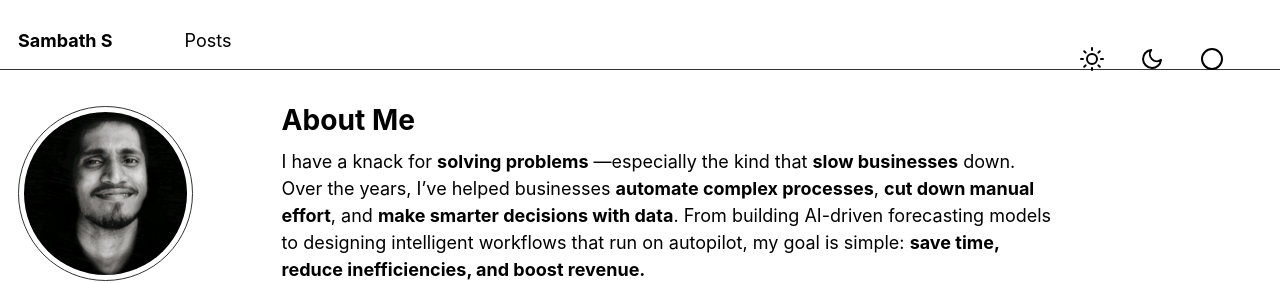
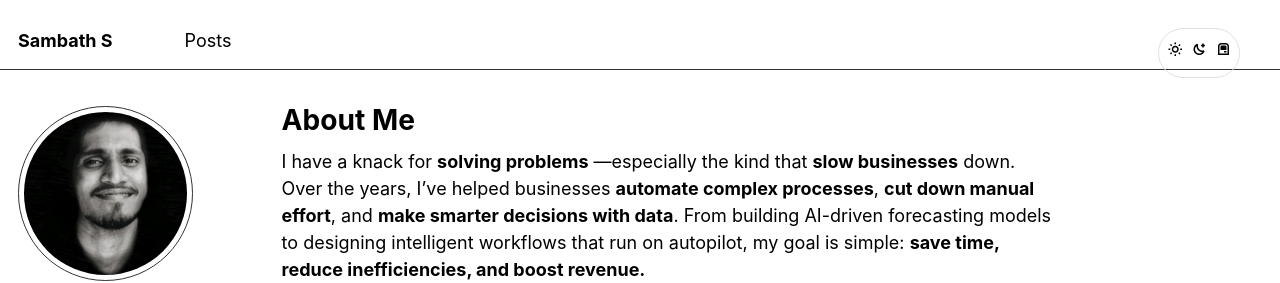
Before and after one commit to sambaths/sambaths-site, a Jekyll site: the page built from _pages/about.md, in a window 1280 px wide. Shown: the top 283 px of the page. Built offline with Jekyll 4.4.1, drawn with Linux system fonts in a browser that asks for light colours.

Commit message:
Alright, I'll implement a Vercel-style theme switcher for you.

```diff
--- a/_includes/masthead.html
+++ b/_includes/masthead.html
@@ -17,17 +17,24 @@
           {% endfor %}
         </ul>
         <ul class="hidden-links hidden"></ul>
-        <div class="theme-switcher">
-          <a href="#" class="theme-toggle" data-theme="default" title="Light Mode">
-            <svg xmlns="http://www.w3.org/2000/svg" width="24" height="24" viewBox="0 0 24 24" fill="none" stroke="currentColor" stroke-width="2" stroke-linecap="round" stroke-linejoin="round" class="feather feather-sun"><circle cx="12" cy="12" r="5"></circle><line x1="12" y1="1" x2="12" y2="3"></line><line x1="12" y1="21" x2="12" y2="23"></line><line x1="4.22" y1="4.22" x2="5.64" y2="5.64"></line><line x1="18.36" y1="18.36" x2="19.78" y2="19.78"></line><line x1="1" y1="12" x2="3" y2="12"></line><line x1="21" y1="12" x2="23" y2="12"></line><line x1="4.22" y1="19.78" x2="5.64" y2="18.36"></line><line x1="18.36" y1="5.64" x2="19.78" y2="4.22"></line></svg>
-          </a>
-          <a href="#" class="theme-toggle" data-theme="dark" title="Dark Mode">
-            <svg xmlns="http://www.w3.org/2000/svg" width="24" height="24" viewBox="0 0 24 24" fill="none" stroke="currentColor" stroke-width="2" stroke-linecap="round" stroke-linejoin="round" class="feather feather-moon"><path d="M21 12.79A9 9 0 1 1 11.21 3 7 7 0 0 0 21 12.79z"></path></svg>
-          </a>
-          <a href="#" class="theme-toggle" data-theme="contrast" title="Contrast Mode">
-            <svg xmlns="http://www.w3.org/2000/svg" width="24" height="24" viewBox="0 0 24 24" fill="none" stroke="currentColor" stroke-width="2" stroke-linecap="round" stroke-linejoin="round" class="feather feather-circle"><circle cx="12" cy="12" r="10"></circle></svg>
-          </a>
-        </div>
+        <fieldset class="theme-switcher">
+          <legend class="sr-only">Select a display theme:</legend>
+          <input type="radio" id="theme-switch-light" name="theme-switch" value="default" />
+          <label for="theme-switch-light">
+            <span class="sr-only">Light</span>
+            <svg data-testid="geist-icon" height="16" stroke-linejoin="round" viewBox="0 0 16 16" width="16" style="color: currentcolor;"><path fill-rule="evenodd" clip-rule="evenodd" d="M7.75 1V0.25H6.25V1V1.25V2H7.75V1.25V1ZM7 9C8.10457 9 9 8.10457 9 7C9 5.89543 8.10457 5 7 5C5.89543 5 5 5.89543 5 7C5 8.10457 5.89543 9 7 9ZM7 10.5C8.933 10.5 10.5 8.933 10.5 7C10.5 5.067 8.933 3.5 7 3.5C5.067 3.5 3.5 5.067 3.5 7C3.5 8.933 5.067 10.5 7 10.5ZM7.75 12V12.75V13V13.75H6.25V13V12.75V12H7.75ZM12 6.25H12.75H13H13.75V7.75H13H12.75H12V6.25ZM1 6.25H0.25V7.75H1H1.25H2V6.25H1.25H1ZM10.0052 2.93414L10.5355 2.40381L10.7123 2.22703L11.2426 1.6967L12.3033 2.75736L11.773 3.28769L11.5962 3.46447L11.0659 3.9948L10.0052 2.93414ZM2.22703 10.7123L1.6967 11.2426L2.75736 12.3033L3.28769 11.773L3.46447 11.5962L3.9948 11.0659L2.93414 10.0052L2.40381 10.5355L2.22703 10.7123ZM2.93414 3.9948L2.40381 3.46447L2.22703 3.28769L1.6967 2.75736L2.75736 1.6967L3.28769 2.22703L3.46447 2.40381L3.9948 2.93414L2.93414 3.9948ZM10.7123 11.773L11.2426 12.3033L12.3033 11.2426L11.773 10.7123L11.5962 10.5355L11.0659 10.0052L10.0052 11.0659L10.5355 11.5962L10.7123 11.773Z" fill="currentColor" transform="translate(1.25, 1.25)"></path></svg>
+          </label>
+          <input type="radio" id="theme-switch-dark" name="theme-switch" value="dark" />
+          <label for="theme-switch-dark">
+            <span class="sr-only">Dark</span>
+            <svg data-testid="geist-icon" height="16" stroke-linejoin="round" viewBox="0 0 16 16" width="16" style="color: currentcolor;"><path fill-rule="evenodd" clip-rule="evenodd" d="M10.5 0.25V1V1.5H11L11.75 1.5V3H11H10.5V3.5V4.25H9V3.5V3H8.5H7.75V1.5H8.5H9V1V0.25H10.5ZM3.25514 2.75496C2.33413 3.53491 1.75 4.69972 1.75 6C1.75 8.34721 3.65279 10.25 6 10.25C7.30029 10.25 8.4651 9.66587 9.24505 8.74485C9.16377 8.74827 9.08207 8.74999 9 8.74999C5.82436 8.74999 3.25 6.17563 3.25 2.99999C3.25 2.91792 3.25172 2.83623 3.25514 2.75496ZM0.25 6C0.25 3.51072 1.83142 1.39271 4.042 0.592193L5.00256 1.55275C4.83933 2.00347 4.75 2.49047 4.75 2.99999C4.75 5.3472 6.65279 7.24999 9 7.24999C9.50953 7.24999 9.99653 7.16065 10.4473 6.99743L11.4078 7.95798C10.6073 10.1686 8.48929 11.75 6 11.75C2.82436 11.75 0.25 9.17564 0.25 6Z" fill="currentColor" transform="translate(2.25, 2.25)"></path></svg>
+          </label>
+          <input type="radio" id="theme-switch-contrast" name="theme-switch" value="contrast" />
+          <label for="theme-switch-contrast">
+            <span class="sr-only">Contrast</span>
+            <svg data-testid="geist-icon" height="16" stroke-linejoin="round" viewBox="0 0 16 16" width="16" style="color: currentcolor;"><path fill-rule="evenodd" clip-rule="evenodd" d="M0.5 3.25C0.5 1.45507 1.95507 0 3.75 0H8.25C10.0449 0 11.5 1.45507 11.5 3.25V11.25V12H10.75H1.25H0.5V11.25V3.25ZM3.75 1.5C2.7835 1.5 2 2.2835 2 3.25V10.5H10V3.25C10 2.2835 9.2165 1.5 8.25 1.5H3.75ZM3 3.5C3 2.94772 3.44772 2.5 4 2.5H8C8.55228 2.5 9 2.94772 9 3.5V7H3V3.5ZM6.5 9.5H9V8H6.5V9.5Z" fill="currentColor" transform="translate(2.5, 2)"></path></svg>
+          </label>
+        </fieldset>
       </nav>
     </div>
   </div>
--- a/assets/css/main.scss
+++ b/assets/css/main.scss
@@ -45,23 +45,37 @@
 
 .theme-switcher {
   display: flex;
-  justify-content: flex-end;
-  align-items: center;
+  border: 1px solid #e0e0e0;
+  border-radius: 9999px;
+  padding: 4px;
   position: absolute;
   right: 20px;
-  top: 20px;
+  top: 10px;
 }
 
-.theme-toggle {
-  cursor: pointer;
-  margin-left: 10px;
-  transition: all 0.3s ease-in-out;
+.theme-switcher input[type="radio"] {
+  display: none;
 }
 
-.theme-toggle:hover {
-  transform: scale(1.1);
+.theme-switcher label {
+  cursor: pointer;
+  padding: 4px;
+  border-radius: 9999px;
+  transition: background-color 0.2s ease-in-out;
 }
 
-.theme-toggle.active {
-  color: #007bff; /* Or any other color to indicate the active theme */
+.theme-switcher input[type="radio"]:checked + label {
+  background-color: #f0f0f0;
 }
+
+.sr-only {
+  position: absolute;
+  width: 1px;
+  height: 1px;
+  padding: 0;
+  margin: -1px;
+  overflow: hidden;
+  clip: rect(0, 0, 0, 0);
+  white-space: nowrap;
+  border-width: 0;
+}
```
Also changed, not shown: assets/js/_main.js (+6 -9 lines).
